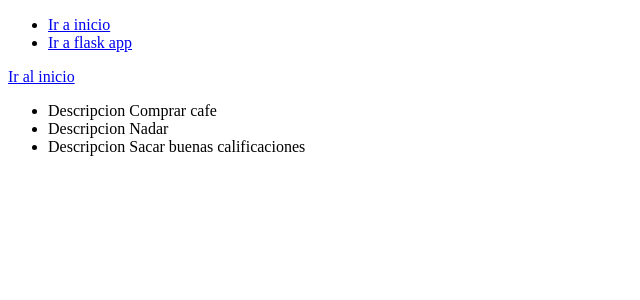
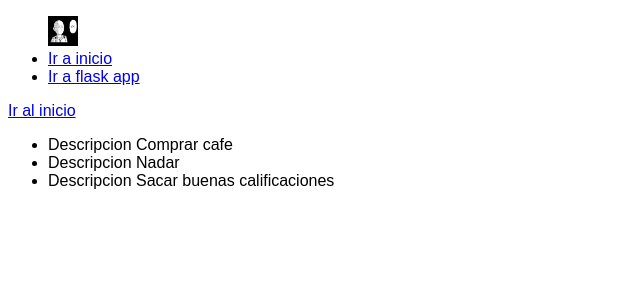
Before and after one commit to Paulocesarhero/flaskapp, a Flask app: page /hello in a window 1280 px wide. Shown: the top 300 px of the page, without its empty margins (0-640 px from the left). Run offline with Flask 2, Linux system fonts and the light colour scheme.

Commit message:
Manejo de archivos estaticos

```diff
--- /dev/null
+++ b/static/css/main.css
@@ -0,0 +1,7 @@
+html * {
+    font-family: sans-serif;
+}
+
+img {
+    max-width: 30px;
+}
--- a/templates/base.html
+++ b/templates/base.html
@@ -3,6 +3,7 @@
 <head>
     <meta charset="UTF-8">
     <title>{% block title %}Flask Platzi | {% endblock %}</title>
+    <link rel="stylesheet" href="{{url_for('static', filename = 'css/main.css')}}">
 </head>
 <body>
     <header >
--- a/templates/navbar.html
+++ b/templates/navbar.html
@@ -1,5 +1,6 @@
 <nav>
   <ul>
+    <img src="{{ url_for('static', filename = 'images/img.png') }}" alt="saitama">
     <li><a href="{{ url_for('index') }}"> Ir a inicio</a></li>
     <li><a href="https://github.com/Paulocesarhero/flaskapp"> Ir a flask app</a></li>
   </ul>
```
Also changed, not shown: static/images/img.png (added).
